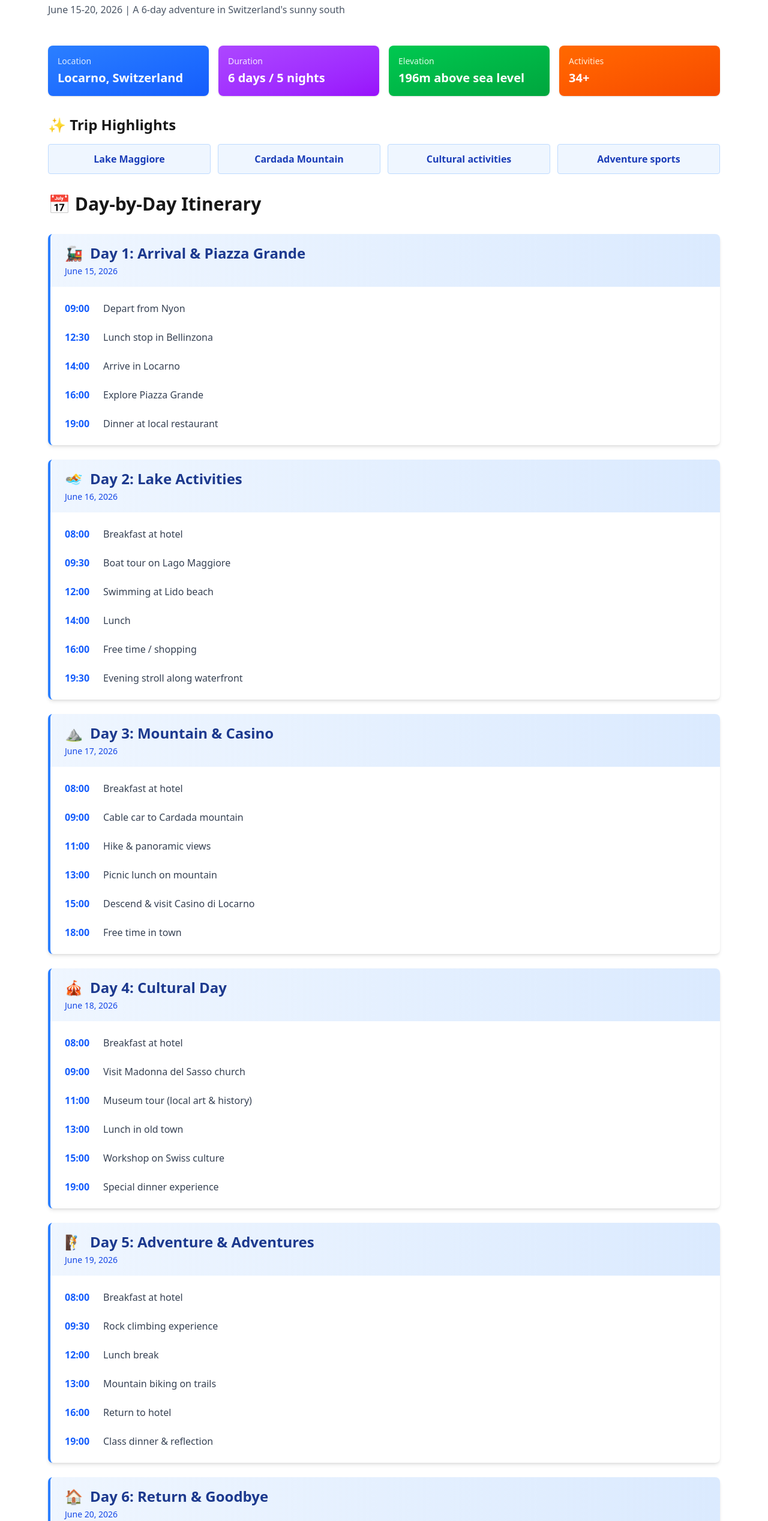
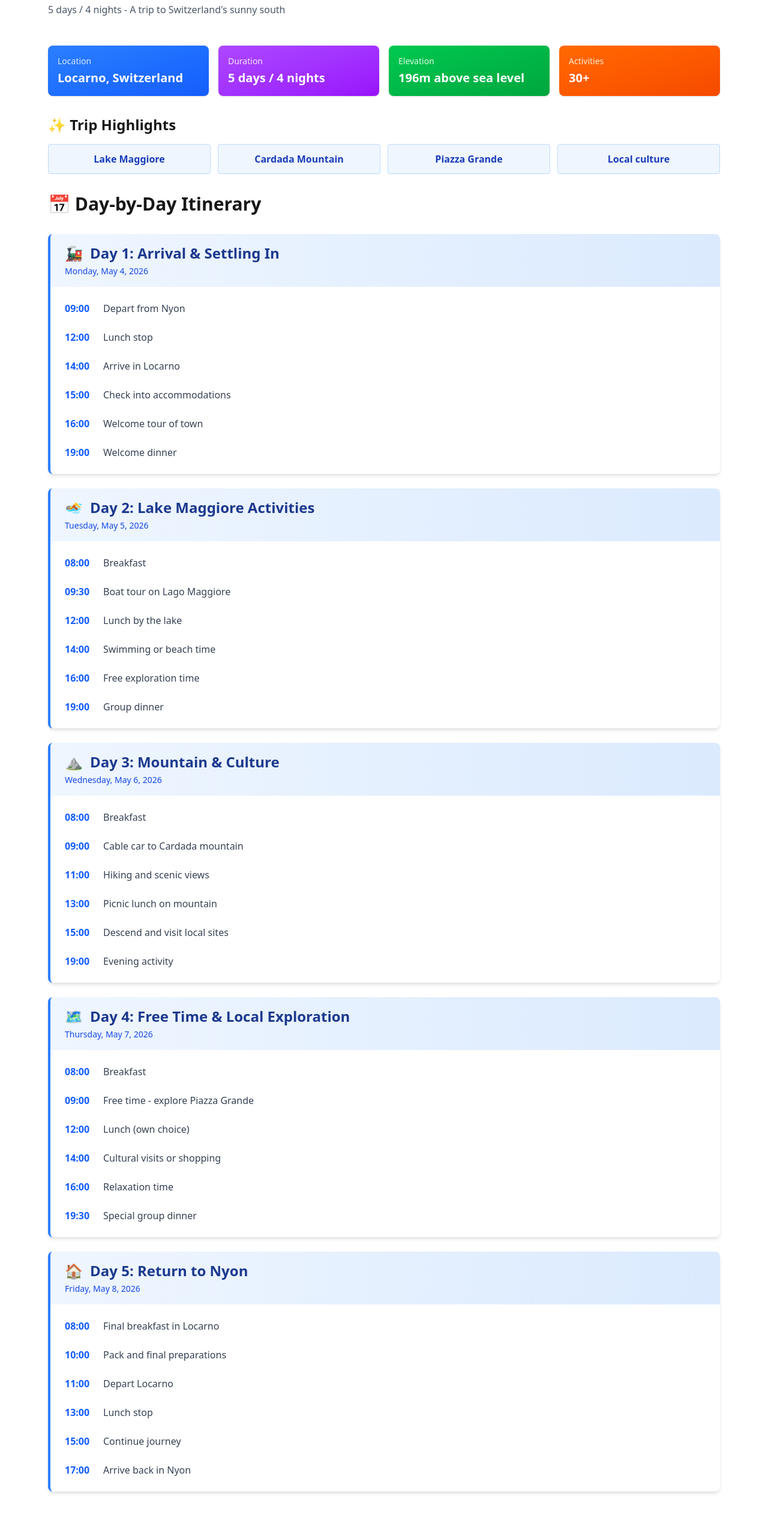
Before and after one commit to albertodicaprio/site11vp1-nextjs, a Next.js app: page /class-trip in a window 1280 px wide. Shown: the part 156-2691 px from the top of the page at 60% size. Built offline with nearby package versions, Linux system fonts and the light colour scheme.

Commit message:
Phase 4: Create data layer - events.ts (exams, holidays) and tripDays.ts with real dates, update pages to use data

```diff
--- a/app/class-trip/page.tsx
+++ b/app/class-trip/page.tsx
@@ -1,118 +1,20 @@
+import { tripDays, tripInfo, getTotalActivities } from '@/data/tripDays';
+
 export default function ClassTripPage() {
-  const tripDays = [
-    {
-      day: 1,
-      date: 'June 15, 2026',
-      title: 'Arrival & Piazza Grande',
-      icon: '🚂',
-      activities: [
-        { time: '09:00', name: 'Depart from Nyon' },
-        { time: '12:30', name: 'Lunch stop in Bellinzona' },
-        { time: '14:00', name: 'Arrive in Locarno' },
-        { time: '16:00', name: 'Explore Piazza Grande' },
-        { time: '19:00', name: 'Dinner at local restaurant' },
-      ],
-    },
-    {
-      day: 2,
-      date: 'June 16, 2026',
-      title: 'Lake Activities',
-      icon: '🏊',
-      activities: [
-        { time: '08:00', name: 'Breakfast at hotel' },
-        { time: '09:30', name: 'Boat tour on Lago Maggiore' },
-        { time: '12:00', name: 'Swimming at Lido beach' },
-        { time: '14:00', name: 'Lunch' },
-        { time: '16:00', name: 'Free time / shopping' },
-        { time: '19:30', name: 'Evening stroll along waterfront' },
-      ],
-    },
-    {
-      day: 3,
-      date: 'June 17, 2026',
-      title: 'Mountain & Casino',
-      icon: '⛰️',
-      activities: [
-        { time: '08:00', name: 'Breakfast at hotel' },
-        { time: '09:00', name: 'Cable car to Cardada mountain' },
-        { time: '11:00', name: 'Hike & panoramic views' },
-        { time: '13:00', name: 'Picnic lunch on mountain' },
-        { time: '15:00', name: 'Descend & visit Casino di Locarno' },
-        { time: '18:00', name: 'Free time in town' },
-      ],
-    },
-    {
-      day: 4,
-      date: 'June 18, 2026',
-      title: 'Cultural Day',
-      icon: '🎪',
-      activities: [
-        { time: '08:00', name: 'Breakfast at hotel' },
-        { time: '09:00', name: 'Visit Madonna del Sasso church' },
-        { time: '11:00', name: 'Museum tour (local art & history)' },
-        { time: '13:00', name: 'Lunch in old town' },
-        { time: '15:00', name: 'Workshop on Swiss culture' },
-        { time: '19:00', name: 'Special dinner experience' },
-      ],
-    },
-    {
-      day: 5,
-      date: 'June 19, 2026',
-      title: 'Adventure & Adventures',
-      icon: '🧗',
-      activities: [
-        { time: '08:00', name: 'Breakfast at hotel' },
-        { time: '09:30', name: 'Rock climbing experience' },
-        { time: '12:00', name: 'Lunch break' },
-        { time: '13:00', name: 'Mountain biking on trails' },
-        { time: '16:00', name: 'Return to hotel' },
-        { time: '19:00', name: 'Class dinner & reflection' },
-      ],
-    },
-    {
-      day: 6,
-      date: 'June 20, 2026',
-      title: 'Return & Goodbye',
-      icon: '🏠',
-      activities: [
-        { time: '08:00', name: 'Final breakfast in Locarno' },
-        { time: '10:00', name: 'Last shopping & souvenirs' },
-        { time: '11:30', name: 'Depart Locarno' },
-        { time: '15:00', name: 'Lunch stop' },
-        { time: '17:00', name: 'Arrive back in Nyon' },
-      ],
-    },
-  ];
-
-  const tripInfo = {
-    location: 'Locarno, Switzerland',
-    duration: '6 days / 5 nights',
-    elevation: '196m above sea level',
-    totalActivities: tripDays.reduce((sum, day) => sum + day.activities.length, 0),
-    highlights: ['Lake Maggiore', 'Cardada Mountain', 'Cultural activities', 'Adventure sports'],
-    whatToBring: [
-      'Passport and travel documents',
-      'Comfortable walking shoes',
-      'Swimsuit and sunscreen (SPF 30+)',
-      'Light jacket (evenings can be cool)',
-      'Personal medications',
-      'Backpack for daily activities',
-      'Cash and credit card',
-    ],
-  };
+  const totalActivities = getTotalActivities();
 
   return (
     <div className="max-w-6xl mx-auto px-4 py-12">
       <div className="mb-12">
         <h1 className="text-4xl font-bold mb-2">Class Trip: Locarno 2026</h1>
-        <p className="text-gray-600 mb-8">June 15-20, 2026 | A 6-day adventure in Switzerland's sunny south</p>
+        <p className="text-gray-600 mb-8">{tripInfo.duration} - A trip to Switzerland's sunny south</p>
       </div>
 
       {/* Trip Overview Cards */}
       <div className="grid grid-cols-2 md:grid-cols-4 gap-4 mb-8">
         <div className="bg-gradient-to-br from-blue-500 to-blue-600 text-white p-4 rounded-lg shadow">
           <p className="text-sm text-blue-100 mb-1">Location</p>
-          <p className="text-xl font-bold">{tripInfo.location}</p>
+          <p className="text-xl font-bold">{tripInfo.destination}</p>
         </div>
         <div className="bg-gradient-to-br from-purple-500 to-purple-600 text-white p-4 rounded-lg shadow">
           <p className="text-sm text-purple-100 mb-1">Duration</p>
@@ -124,7 +26,7 @@ export default function ClassTripPage() {
         </div>
         <div className="bg-gradient-to-br from-orange-500 to-orange-600 text-white p-4 rounded-lg shadow">
           <p className="text-sm text-orange-100 mb-1">Activities</p>
-          <p className="text-xl font-bold">{tripInfo.totalActivities}+</p>
+          <p className="text-xl font-bold">{totalActivities}+</p>
         </div>
       </div>
 
@@ -153,7 +55,7 @@ export default function ClassTripPage() {
                       <span className="inline-block mr-3">{tripDay.icon}</span>
                       Day {tripDay.day}: {tripDay.title}
                     </h3>
-                    <p className="text-blue-700 text-sm mt-1">{tripDay.date}</p>
+                    <p className="text-blue-700 text-sm mt-1">{new Date(tripDay.date).toLocaleDateString('en-US', { weekday: 'long', year: 'numeric', month: 'long', day: 'numeric' })}</p>
                   </div>
                 </div>
               </div>
```
